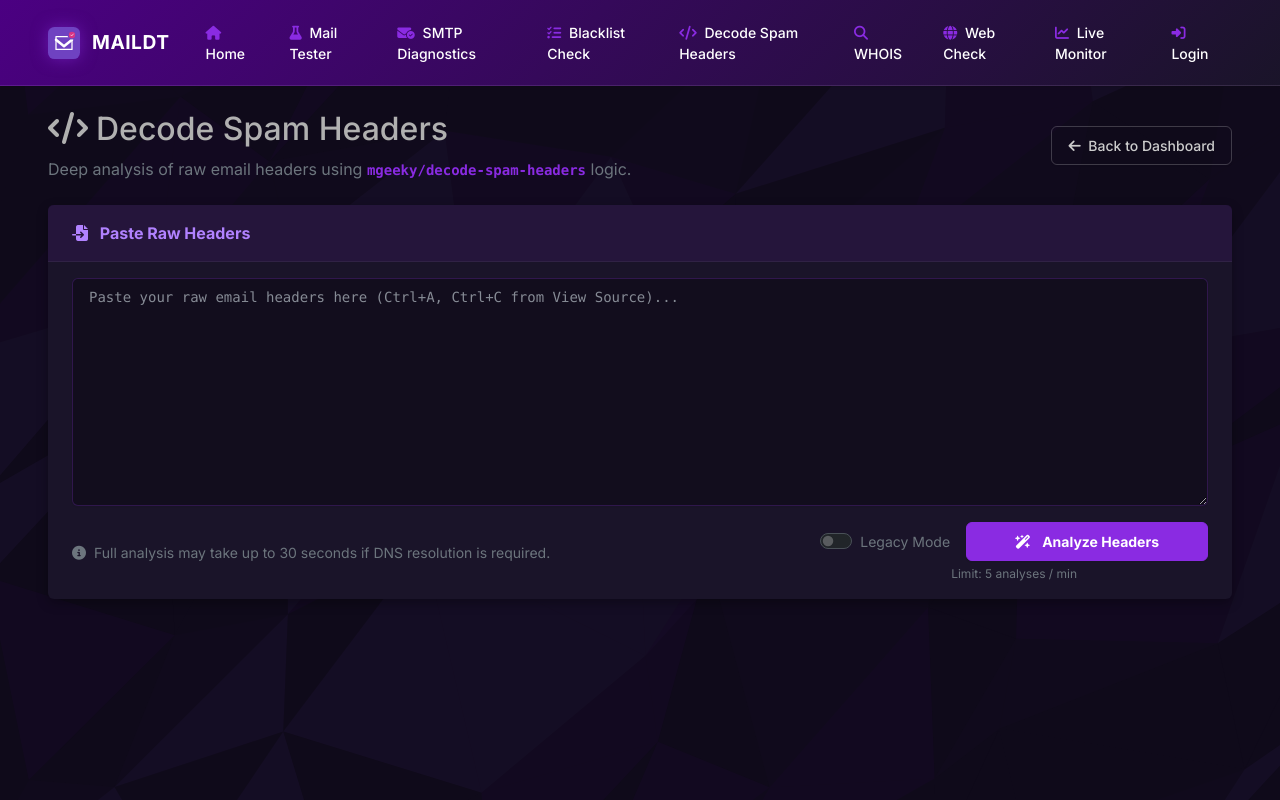
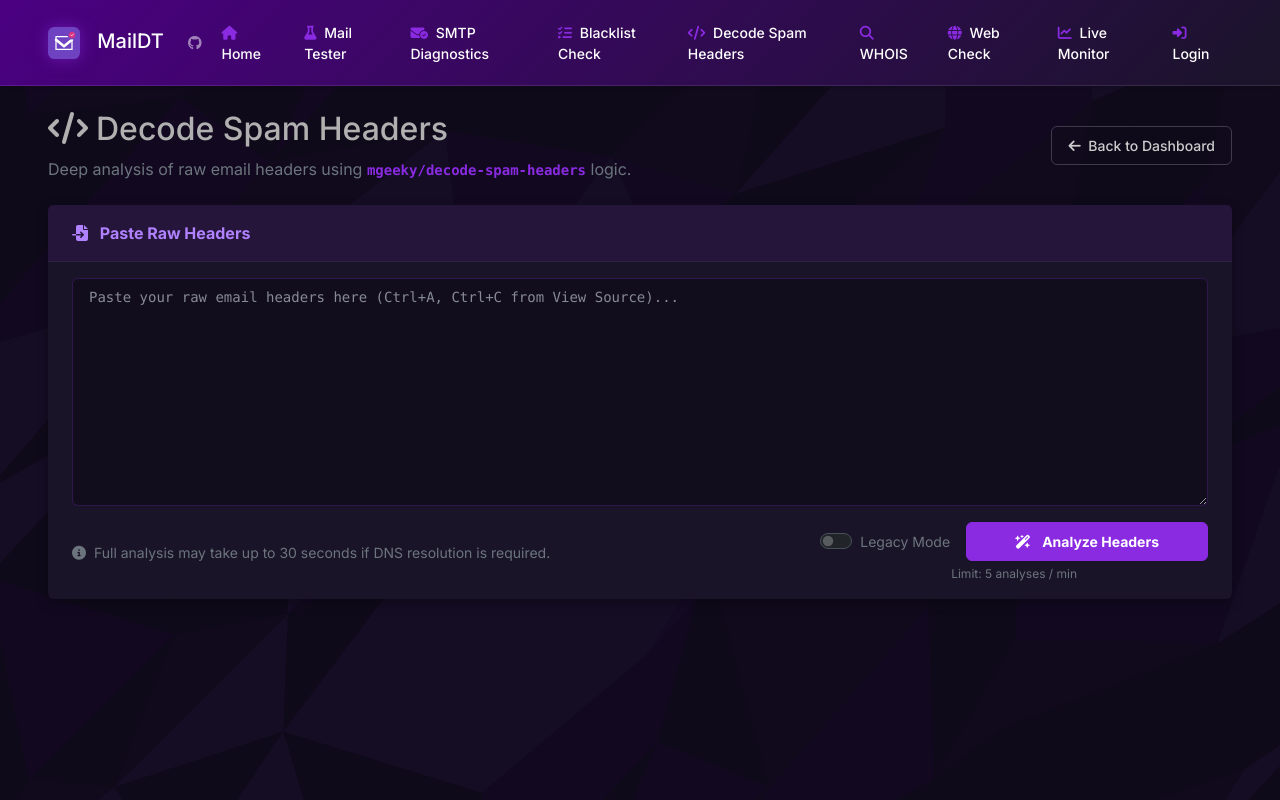
Before and after one commit to arumes31/mail-delivery-tester, a Flask app: page /decode-spam in a window 1280 px wide. Run offline with Flask 3, Linux system fonts and the light colour scheme; some libraries are stand-ins or nearby versions.

Commit message:
feat: add github link and icon to header

```diff
--- a/templates/base.html
+++ b/templates/base.html
@@ -32,8 +32,10 @@
             border-bottom: 1px solid rgba(255,255,255,0.1);
         }
 
-        .navbar-brand { font-weight: 800; letter-spacing: 0.5px; display: flex; align-items: center; text-transform: uppercase; font-size: 1.2rem; }
         .brand-logo { height: 32px; width: 32px; margin-right: 12px; filter: drop-shadow(0 0 8px rgba(138, 43, 226, 0.5)); }
+
+        .hover-white:hover { color: #fff !important; }
+        .transition-all { transition: all 0.2s ease-in-out; }
 
         .card {
             background-color: var(--bg-card);
@@ -169,6 +171,9 @@
             <a class="navbar-brand" href="/">
                 <img src="{{ url_for('static', filename='img/logo.svg') }}" alt="Logo" class="brand-logo">
                 MailDT
+                <a href="https://github.com/arumes31/mail-delivery-tester" target="_blank" class="ms-2 text-white-50 hover-white transition-all" title="View on GitHub">
+                    <i class="fa-brands fa-github"></i>
+                </a>
             </a>
             <button class="navbar-toggler" type="button" data-bs-toggle="collapse" data-bs-target="#navbarNav">
                 <span class="navbar-toggler-icon"></span>
```
